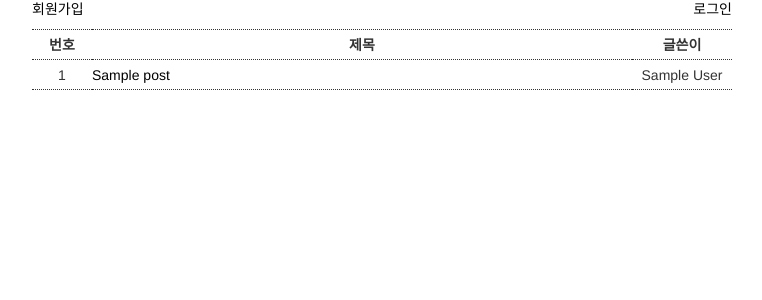
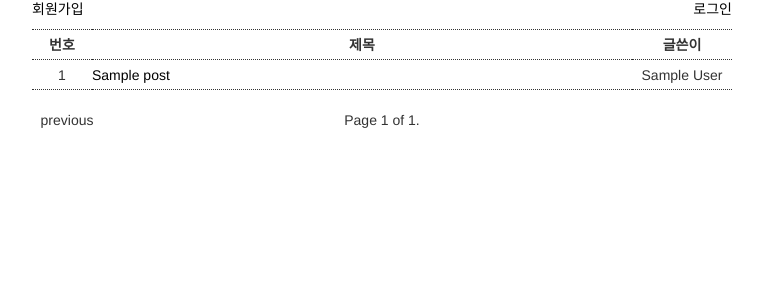
Before and after one commit to ho1234c/myBoard, a Django app: page / in a window 1280 px wide. Shown: the part 156-456 px from the top of the page, without its empty margins (258-1020 px from the left). Run offline with Django 3.2, Linux system fonts and the light colour scheme; tables that the repository leaves empty hold one stand-in row (values such as "Sample post"); parts of the project's set-up code (start-up, migrations or seed data) failed here and were passed over; some libraries are stand-ins or nearby versions.

Commit message:
add pagination

```diff
--- a/app/board/static/css/style.css
+++ b/app/board/static/css/style.css
@@ -57,8 +57,12 @@ a:hover{
 
 .fieldWrapper{
     height: 50px;
+}
 
+.fieldWrapper label{
+    width: 80px;
 }
+
 .menu{
     width: 100%;
     display: inline-block;
@@ -128,3 +132,25 @@ th {
 tr {
     height: 30px;
 }
+
+.pagination{
+    width: 100%;
+}
+
+.current{
+    text-align: center;
+    width: 80%;
+    display: inline-block;
+}
+
+.pagination-left{
+    float: left;
+    text-align: center;
+    width: 10%;
+}
+
+.pagination-right{
+    float: right;
+    text-align: center;
+    width: 10%;
+}
--- a/app/board/templates/index.html
+++ b/app/board/templates/index.html
@@ -13,7 +13,6 @@
                 <div class="menu-right"><a href="{% url 'login' %}">로그인</a></div>
             {% endif %}
         </div>
-
         <table>
             <tbody>
             <tr class="table-header">
@@ -30,5 +29,24 @@
             {% endfor %}
             </tbody>
         </table>
+    <div class="pagination">
+        <div class="pagination-left">
+        {% if post_list.has_previous %}
+            <a href="?page={{ post_list.previous_page_number }}">previous</a>
+        {% else %}
+            previous
+        {% endif %}
+        </div>
+
+        <div class="current">
+            Page {{ post_list.number }} of {{ post_list.paginator.num_pages }}.
+        </div>
+
+        {% if post_list.has_next %}
+            <div class="pagination-right">
+                <a href="?page={{ post_list.next_page_number }}">next</a>
+            </div>
+        {% endif %}
+</div>
     </div>
 {% endblock contents %}
--- a/app/board/templates/registration/signUp.html
+++ b/app/board/templates/registration/signUp.html
@@ -11,7 +11,7 @@
                         {% for field in userform %}
                             <div class="fieldWrapper">
                                 {{ field.errors }}
-                                {{ field.label_tag }}: {{ field }}
+                                {{ field.label_tag }} {{ field }}
                             </div>
                         {% endfor %}
                         <input type="submit" value="submit">
--- a/app/board/views.py
+++ b/app/board/views.py
@@ -1,12 +1,23 @@
 from django.shortcuts import render
 from django.http import HttpResponseRedirect
+from django.core.paginator import Paginator, EmptyPage, PageNotAnInteger
 from django.core.urlresolvers import reverse
 from .models import Posts, Users, Categories
 from form import UserForm
 
 # Create your views here.
 def index(request):
-    post_list = reversed(Posts.objects.all())
+    post = Posts.objects.order_by('pk').reverse()
+    paginator = Paginator(post, 10)
+    page = request.GET.get('page')
+
+    try:
+        post_list = paginator.page(page)
+    except PageNotAnInteger:
+        post_list = paginator.page(1)
+    except EmptyPage:
+        post_list = paginator.page(paginator.num_pages)
+
     return render(request, 'index.html', {'post_list': post_list})
 
 
```
Also changed, not shown: 1 other file. Lines whose indentation alone changed are shown as unchanged.
